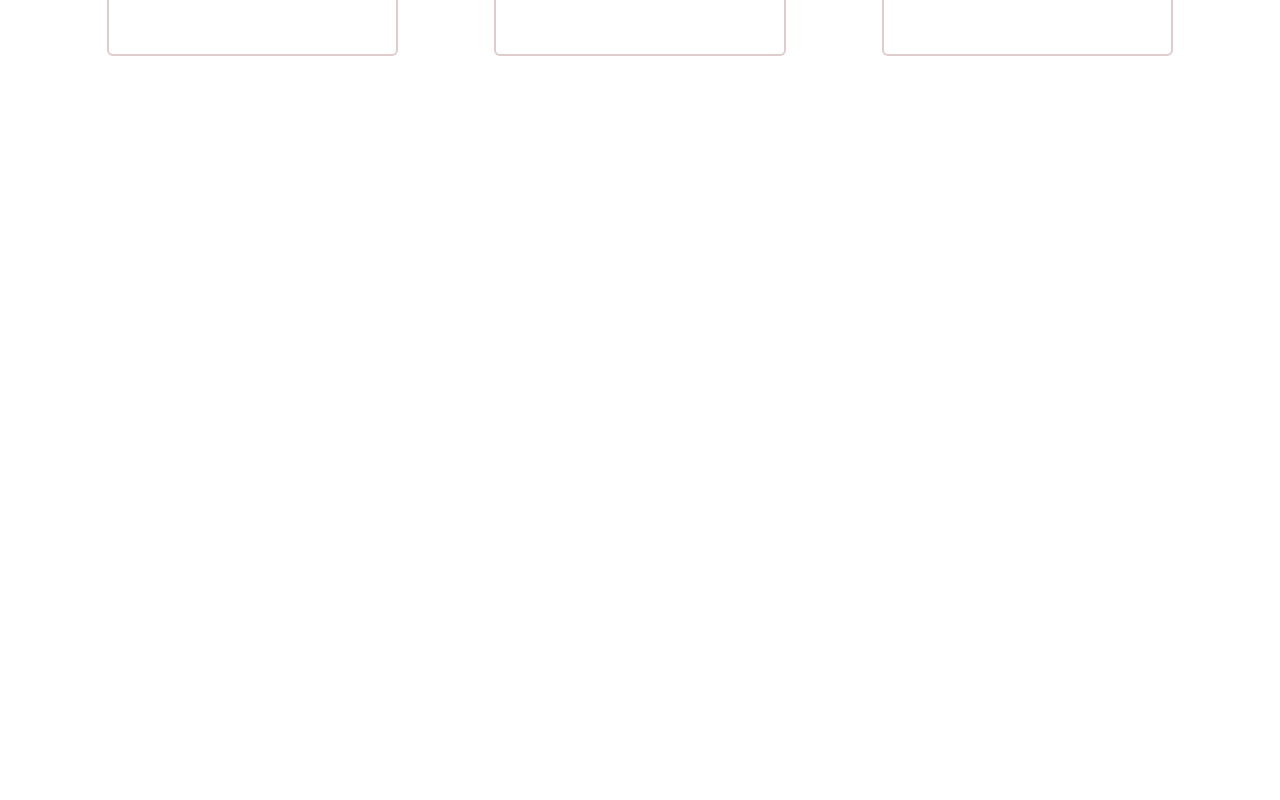
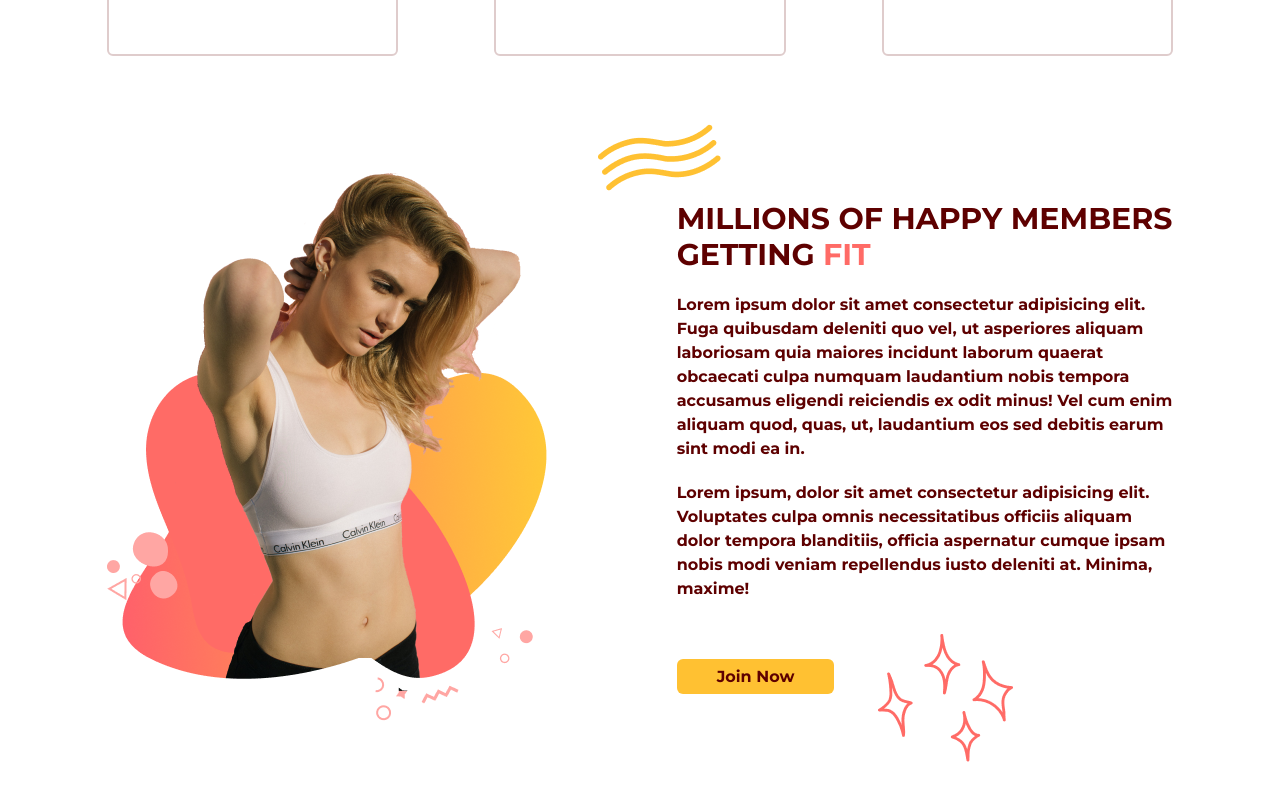
Before and after one commit to prabhattopi/GyM_Typescript_UI, a React (Vite) app: page / in a window 1280 px wide. Shown: the part 1280-2080 px from the top of the page. Before the commit the page ends 1600 px from the top, so only its background shows below. Built offline with nearby package versions, Linux system fonts and the light colour scheme.

Commit message:
benefits done

```diff
--- a/src/scences/benefits/Benefit.tsx
+++ b/src/scences/benefits/Benefit.tsx
@@ -1,4 +1,5 @@
 import { SelectedPage } from "@/shared/types";
+import { motion } from "framer-motion";
 import AnchorLink from "react-anchor-link-smooth-scroll";
 type Props = {
   icon: JSX.Element;
@@ -6,10 +7,16 @@ type Props = {
   description: string;
   setSelectedPage: (value: SelectedPage) => void;
 };
+const childVariant={
+  hidden:{opacity:0,scale:0.9},
+  visible:{opacity:1,scale:1},
 
+}
 const Benefit = ({ icon, title, description, setSelectedPage }: Props) => {
   return (
-    <div className="mt-5 rounded-md border-2 border-gray-100 px-5 py-16 text-center">
+    <motion.div
+    variants={childVariant}
+    className="mt-5 rounded-md border-2 border-gray-100 px-5 py-16 text-center">
       <div className="mb-4 flex justify-center">
         <div className="rounded-full border-2 border-gray-100 bg-primary-100 p-4">
           {icon}
@@ -25,7 +32,7 @@ const Benefit = ({ icon, title, description, setSelectedPage }: Props) => {
       >
         <p>Learn More</p>
       </AnchorLink>
-    </div>
+    </motion.div>
   );
 };
 
--- a/src/scences/benefits/index.tsx
+++ b/src/scences/benefits/index.tsx
@@ -1,69 +1,154 @@
+import ActionButton from "@/shared/ActionButton";
 import HText from "@/shared/HText";
 import { BenefitType, SelectedPage } from "@/shared/types";
-import { HomeModernIcon,UserGroupIcon,AcademicCapIcon } from "@heroicons/react/24/solid"
+import {
+  HomeModernIcon,
+  UserGroupIcon,
+  AcademicCapIcon,
+} from "@heroicons/react/24/solid";
 import { motion } from "framer-motion";
 import Benefit from "./Benefit";
-
-const benefits:Array<BenefitType>=[
+import BenefitsPageGraphics from "@/assets/BenefitsPageGraphic.png";
+const benefits: Array<BenefitType> = [
   {
-    icon:<HomeModernIcon className="h-6 w-6"/>,
+    icon: <HomeModernIcon className="h-6 w-6" />,
     title: "State of the Art Facilities",
     description: "ljof fidjijf djfofdj fjf jdfjdf jdfdf",
-
-
   },
   {
-    icon:<UserGroupIcon className="h-6 w-6"/>,
+    icon: <UserGroupIcon className="h-6 w-6" />,
     title: "100's of Diverse Classes",
     description: "ljof fidjijf djfofdj fjf jdfjdf jdfdf",
-
-
   },
   {
-    icon:<AcademicCapIcon className="h-6 w-6"/>,
+    icon: <AcademicCapIcon className="h-6 w-6" />,
     title: "Expert and Pro Trainers",
     description: "ljof fidjijf djfofdj fjf jdfjdf jdfdf",
-
-
   },
-]
+];
+const container = {
+  hidden: {},
+  visible: {
+    transition: { staggerChildren: 0.2 },
+  },
+};
 type Props = {
   setSelectedPage: (value: SelectedPage) => void;
 };
 
-
-const Benefits = ({setSelectedPage}: Props) => {
+const Benefits = ({ setSelectedPage }: Props) => {
   return (
-    <section id="benefits"
-    className="mx-auto min-h-full w-5/6 py-20"
+    <section id="benefits" className="mx-auto min-h-full w-5/6 py-20">
+      <motion.div
+        onViewportEnter={() => setSelectedPage(SelectedPage.Benefits)}
       >
         <motion.div
-      onViewportEnter={()=>setSelectedPage(SelectedPage.Benefits)}
+          initial="hidden"
+          whileInView="visible"
+          viewport={{ once: true, amount: 0.5 }}
+          transition={{ duration: 0.5 }}
+          variants={{
+            hidden: { opacity: 0, x: -50 },
+            visible: { opacity: 1, x: 0 },
+          }}
+          className="md:my-5 md:w-3/5"
         >
-      <div className="md:my-5 md:w-3/5">
           <HText>MORE THAN JUST A GYM.</HText>
           <p className="my-5 text-sm">
-        We provide world class fitness equipments, trainers and classes get you to your fitness goals with ease. We provide training care into each and every member.
-
+            We provide world class fitness equipments, trainers and classes get
+            you to your fitness goals with ease. We provide training care into
+            each and every member.
           </p>
-      </div>
+        </motion.div>
         {/* BENEFITS */}
-      <div className="md:flex items-center justify-between gap-8 mt-5">
-        {benefits.map((benefit:BenefitType)=>(
+        <motion.div
+          initial="hidden"
+          whileInView="visible"
+          viewport={{ once: true, amount: 0.5 }}
+          variants={container}
+          className="md:flex items-center justify-between gap-8 mt-5"
+        >
+          {benefits.map((benefit: BenefitType) => (
             <Benefit
               key={benefit.title}
               icon={benefit.icon}
               title={benefit.title}
               description={benefit.description}
               setSelectedPage={setSelectedPage}
-
             />
           ))}
+        </motion.div>
+        {/* graphics and description */}
+
+        <div className="mt-16 items-center justify-between gap-20 md:mt-28 md:flex">
+          <img
+            className="mx-auto"
+            alt="benefits-page-graphics"
+            src={BenefitsPageGraphics}
+          />
+
+          <div>
+            {/* title */}
+            <div className="relative">
+              <div className="before:absolute before:-top-20 before:-left-20 before:z-[1] before:content-abstractwaves">
+                <motion.div
+                  initial="hidden"
+                  whileInView="visible"
+                  viewport={{ once: true, amount: 0.5 }}
+                  transition={{ duration: 0.5 }}
+                  variants={{
+                    hidden: { opacity: 0, x: 50 },
+                    visible: { opacity: 1, x: 0 },
+                  }}
+                >
+                  <HText>
+                    MILLIONS OF HAPPY MEMBERS GETTING{" "}
+                    <span className="text-primary-500">FIT</span>
+                  </HText>
+                </motion.div>
+              </div>
+            </div>
+
+            {/* description */}
+            <motion.div
+                   initial="hidden"
+                   whileInView="visible"
+                   viewport={{ once: true, amount: 0.5 }}
+                   transition={{delay:0.2, duration: 0.5 }}
+                   variants={{
+                     hidden: { opacity: 0, x: 50 },
+                     visible: { opacity: 1, x: 0 },
+                   }}
+            >
+              <p className="my-5">
+                Lorem ipsum dolor sit amet consectetur adipisicing elit. Fuga
+                quibusdam deleniti quo vel, ut asperiores aliquam laboriosam
+                quia maiores incidunt laborum quaerat obcaecati culpa numquam
+                laudantium nobis tempora accusamus eligendi reiciendis ex odit
+                minus! Vel cum enim aliquam quod, quas, ut, laudantium eos sed
+                debitis earum sint modi ea in.
+              </p>
+              <p className="mb-5">
+                Lorem ipsum, dolor sit amet consectetur adipisicing elit.
+                Voluptates culpa omnis necessitatibus officiis aliquam dolor
+                tempora blanditiis, officia aspernatur cumque ipsam nobis modi
+                veniam repellendus iusto deleniti at. Minima, maxime!
+              </p>
+            </motion.div>
+
+            {/* button */}
+            <div className="relative mt-16">
+              <div className="before:absolute before:-bottom-20 before:right-40 before:z-[1] before:content-sparkles">
+                <ActionButton setSelectedPage={setSelectedPage}>
+                  Join Now
+                </ActionButton>
+              </div>
+            </div>
+          </div>
         </div>
       </motion.div>
+    </section>
+  );
+};
 
-    </section>
-  )
-}
-
-export default Benefits
+export default Benefits;
--- a/src/shared/HText.tsx
+++ b/src/shared/HText.tsx
@@ -1,7 +1,7 @@
 import React from 'react'
 
 type Props = {
-    children:string;
+    children:any;
 }
 
 const HText = ({children}: Props) => {
```
Lines whose indentation alone changed are shown as unchanged.
